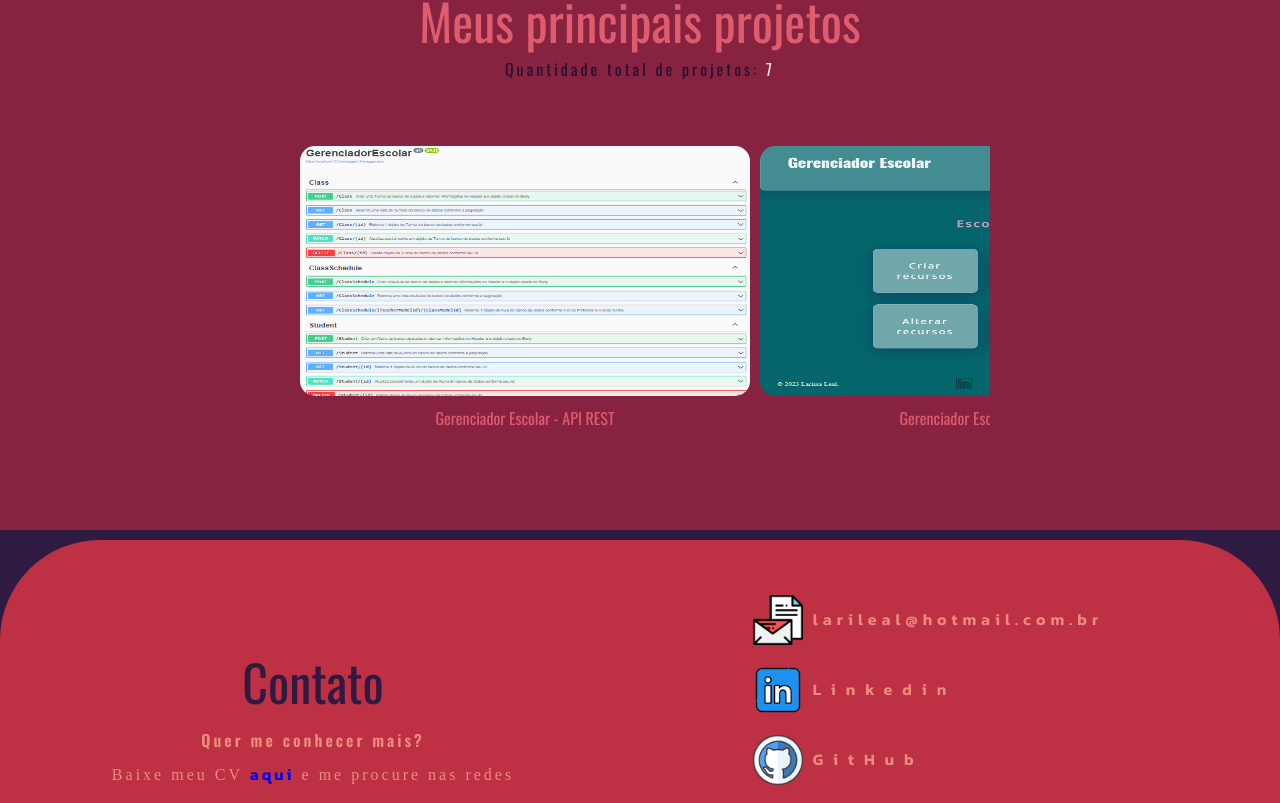
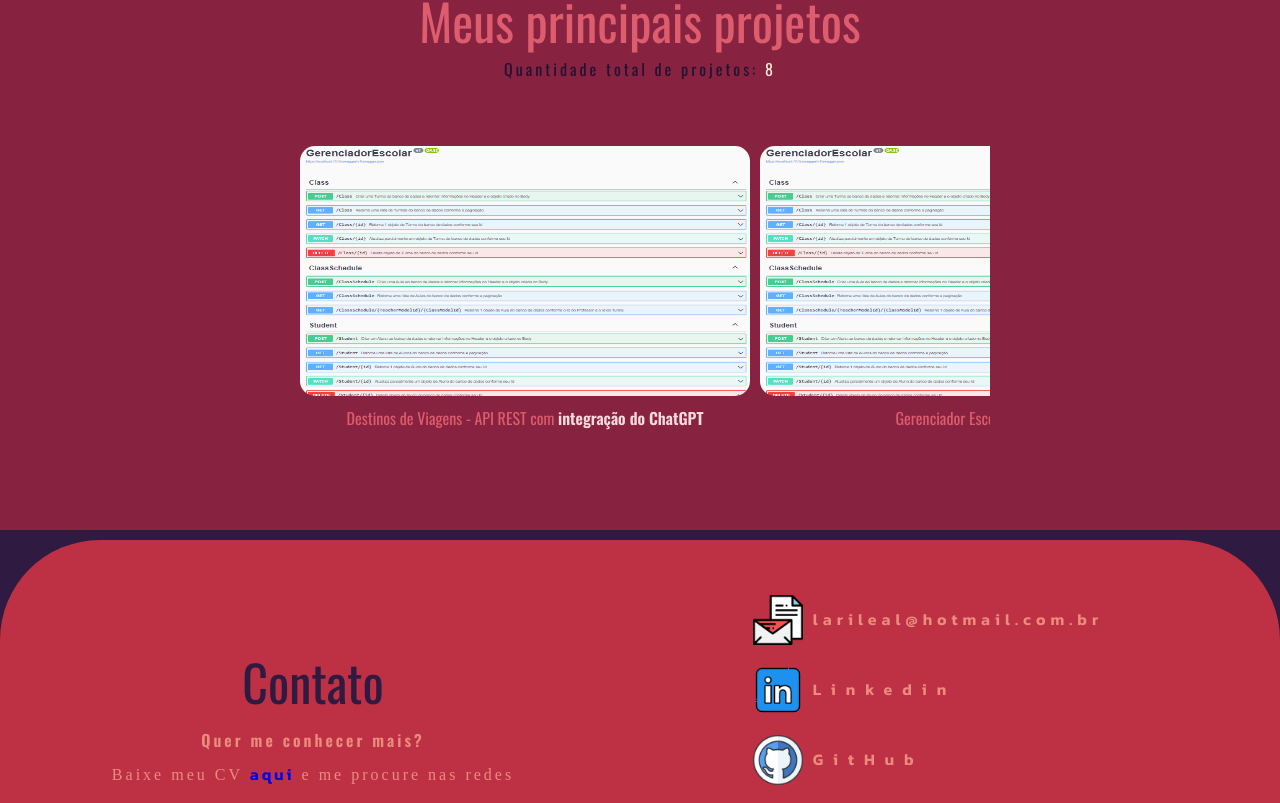
Before and after one commit to LariLealDias/Portifolio, an Angular app: page / in a window 1280 px wide. Shown: the part 1874-2677 px from the top of the page. Built offline with nearby package versions, Linux system fonts and the light colour scheme.

Commit message:
feat: adding new project to section Projetos

```diff
--- a/src/app/componentes/projetos/projetos.component.css
+++ b/src/app/componentes/projetos/projetos.component.css
@@ -69,6 +69,9 @@ img{
   color: #dd5c6d;
   margin: 10px;
 }
+.strong-subtitle{
+  color: #fadce0;
+}
 
 /* GERAl */
 p{
--- a/src/app/componentes/projetos/projetos.component.html
+++ b/src/app/componentes/projetos/projetos.component.html
@@ -9,6 +9,13 @@
   </div>
 
   <div id="container-projects">
+
+    <a href="https://github.com/LariLealDias/API-DestinosDeViagens" target="_blank">
+      <div class="project">
+        <img src="assets/imgs/projetos/schoolmanager-back.PNG">
+        <p class="subtitle-project">Destinos de Viagens - API REST com <strong class="strong-subtitle">integração do ChatGPT</strong></p>
+      </div>
+    </a>
 
     <a href="https://github.com/LariLealDias/SchoolManager" target="_blank">
       <div class="project">
```
